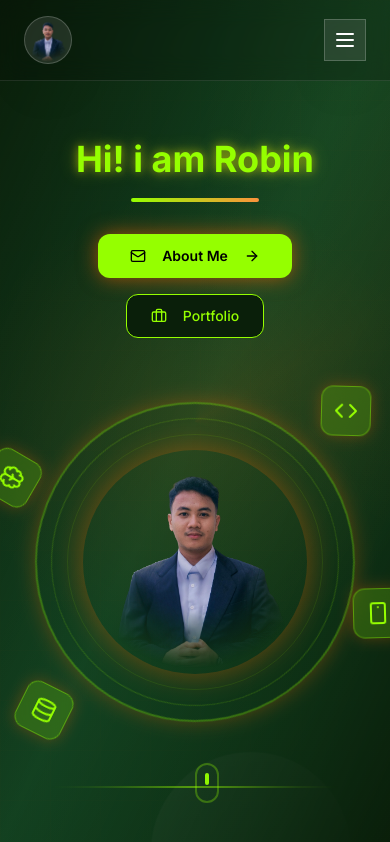
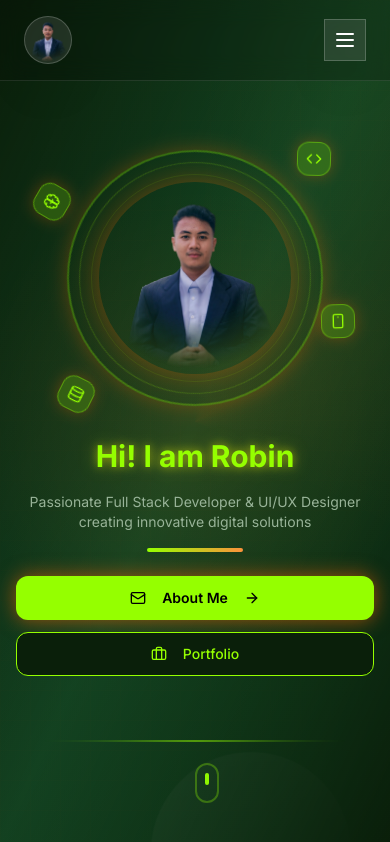
Before and after one commit to robinsyaifuddin-personal/robinsyaifuddin-id, a React (Vite) app: page / in a window 390 px wide. Shown: the top 842 px of the page. Built offline with nearby package versions, Linux system fonts and the light colour scheme.

Commit message:
Refactor: Adjust hero section for mobile

```diff
--- a/src/components/HeroSection.tsx
+++ b/src/components/HeroSection.tsx
@@ -7,7 +7,7 @@ const HeroSection = () => {
   useEffect(() => {
     setIsLoaded(true);
   }, []);
-  return <section className="relative min-h-screen flex flex-col justify-center items-center px-6 pt-20 overflow-hidden">
+  return <section className="relative min-h-screen flex flex-col justify-center items-center px-4 sm:px-6 pt-24 pb-12 overflow-hidden">
       {/* Futuristic Background Grid */}
       <div className="fixed inset-0 opacity-20">
         <div className="absolute inset-0" style={{
@@ -15,7 +15,7 @@ const HeroSection = () => {
             linear-gradient(rgba(255, 102, 0, 0.1) 1px, transparent 1px),
             linear-gradient(90deg, rgba(255, 102, 0, 0.1) 1px, transparent 1px)
           `,
-        backgroundSize: '50px 50px'
+        backgroundSize: '30px 30px'
       }} />
       </div>
 
@@ -26,81 +26,83 @@ const HeroSection = () => {
       </div>
 
       {/* Main Content Container */}
-      <div className="relative z-10 flex flex-col lg:flex-row items-center justify-center max-w-7xl mx-auto gap-16">
+      <div className="relative z-10 flex flex-col lg:flex-row items-center justify-center max-w-7xl mx-auto gap-8 lg:gap-16 w-full">
 
         {/* Left Content */}
-        <div className="flex-1 text-center lg:text-left space-y-8">
+        <div className="flex-1 text-center lg:text-left space-y-6 lg:space-y-8 order-2 lg:order-1">
           {/* Main Heading */}
-          <div className={`space-y-4 transform transition-all duration-1000 ${isLoaded ? 'opacity-100 translate-y-0' : 'opacity-0 translate-y-10'}`} style={{
+          <div className={`space-y-4 lg:space-y-6 transform transition-all duration-1000 ${isLoaded ? 'opacity-100 translate-y-0' : 'opacity-0 translate-y-10'}`} style={{
           transitionDelay: '0.2s'
         }}>
-            <h2 className="text-4xl md:text-5xl lg:text-6xl font-bold leading-tight">
-              <span className="text-primary glow-text">Hi! i am Robin</span>
-            </h2>
+            <h1 className="text-3xl sm:text-4xl md:text-5xl lg:text-6xl xl:text-7xl font-bold leading-tight">
+              <span className="text-primary glow-text">Hi! I am Robin</span>
+            </h1>
+            <p className="text-sm sm:text-base md:text-lg lg:text-xl text-muted-foreground max-w-2xl mx-auto lg:mx-0">
+              Passionate Full Stack Developer & UI/UX Designer creating innovative digital solutions
+            </p>
 
-            <div className="h-1 w-32 bg-gradient-to-r from-primary to-orange-400 rounded-full mx-auto lg:mx-0" />
+            <div className="h-1 w-24 sm:w-32 lg:w-40 bg-gradient-to-r from-primary to-orange-400 rounded-full mx-auto lg:mx-0" />
           </div>
 
           {/* CTA Buttons */}
-          <div className={`flex flex-col sm:flex-row gap-4 transform transition-all duration-1000 ${isLoaded ? 'opacity-100 translate-y-0' : 'opacity-0 translate-y-10'}`} style={{
+          <div className={`flex flex-col sm:flex-row gap-3 sm:gap-4 justify-center lg:justify-start transform transition-all duration-1000 ${isLoaded ? 'opacity-100 translate-y-0' : 'opacity-0 translate-y-10'}`} style={{
           transitionDelay: '0.6s'
         }}>
-            <Link to="/about">
-              <Button size="lg" className="bg-primary hover:bg-primary/90 text-black font-semibold px-8 py-4 rounded-xl transform hover:scale-105 transition-all duration-300 shadow-[0_0_20px_rgba(255,102,0,0.6)] group">
-                <Mail className="w-5 h-5 mr-2 group-hover:rotate-12 transition-transform" />
+            <Link to="/about" className="w-full sm:w-auto">
+              <Button size="lg" className="w-full sm:w-auto bg-primary hover:bg-primary/90 text-black font-semibold px-6 sm:px-8 py-3 sm:py-4 text-sm sm:text-base rounded-xl transform hover:scale-105 transition-all duration-300 shadow-[0_0_20px_rgba(255,102,0,0.6)] group">
+                <Mail className="w-4 h-4 sm:w-5 sm:h-5 mr-2 group-hover:rotate-12 transition-transform" />
                 About Me
-                <ArrowRight className="w-5 h-5 ml-2 group-hover:translate-x-1 transition-transform" />
+                <ArrowRight className="w-4 h-4 sm:w-5 sm:h-5 ml-2 group-hover:translate-x-1 transition-transform" />
               </Button>
             </Link>
-            <Link to="/portfolio">
-              <Button variant="outline" size="lg" className="border-primary text-primary hover:bg-primary hover:text-black px-6 py-4 rounded-xl transform hover:scale-105 transition-all duration-300 group">
-                <Briefcase className="w-5 h-5 mr-2 group-hover:rotate-12 transition-transform" />
+            <Link to="/portfolio" className="w-full sm:w-auto">
+              <Button variant="outline" size="lg" className="w-full sm:w-auto border-primary text-primary hover:bg-primary hover:text-black px-6 sm:px-8 py-3 sm:py-4 text-sm sm:text-base rounded-xl transform hover:scale-105 transition-all duration-300 group">
+                <Briefcase className="w-4 h-4 sm:w-5 sm:h-5 mr-2 group-hover:rotate-12 transition-transform" />
                 Portfolio
               </Button>
             </Link>
-
           </div>
         </div>
 
         {/* Futuristic Profile Section */}
-        <div className="flex-1 flex justify-center items-center">
+        <div className="flex-1 flex justify-center items-center order-1 lg:order-2">
           <div className={`relative transform transition-all duration-1000 ${isLoaded ? 'opacity-100 translate-y-0' : 'opacity-0 translate-y-10'}`} style={{
           transitionDelay: '0.8s'
         }}>
-            <div className="relative w-80 h-80 mx-auto">
+            <div className="relative w-64 h-64 sm:w-72 sm:h-72 md:w-80 md:h-80 lg:w-96 lg:h-96 mx-auto">
               {/* Animated Rings */}
               <div className="absolute inset-0 border-2 border-primary/30 rounded-full animate-spin shadow-[0_0_20px_rgba(255,102,0,0.3)]" style={{
               animationDuration: '20s'
             }} />
-              <div className="absolute inset-4 border border-primary/20 rounded-full animate-spin" style={{
+              <div className="absolute inset-3 sm:inset-4 border border-primary/20 rounded-full animate-spin" style={{
               animationDuration: '15s',
               animationDirection: 'reverse'
             }} />
-              <div className="absolute inset-8 border border-primary/10 rounded-full animate-pulse" />
+              <div className="absolute inset-6 sm:inset-8 border border-primary/10 rounded-full animate-pulse" />
 
               {/* Profile Image with Glow */}
-              <div className="absolute inset-12 rounded-full overflow-hidden shadow-[0_0_30px_rgba(255,102,0,0.4)]">
+              <div className="absolute inset-8 sm:inset-10 lg:inset-12 rounded-full overflow-hidden shadow-[0_0_30px_rgba(255,102,0,0.4)]">
                 <img src="/lovable-uploads/d0cfe490-7b8f-4828-9c87-686191456de5.png" alt="Robin Syaifuddin" className="w-full h-full object-cover transition-transform duration-500 hover:scale-110" />
               </div>
 
-              {/* Floating Tech Icons */}
-              <div className="absolute -top-4 -right-4 bg-primary/20 backdrop-blur-md border border-primary/40 rounded-xl p-3 animate-float shadow-[0_0_15px_rgba(255,102,0,0.3)]">
-                <Code className="w-6 h-6 text-primary" />
+              {/* Floating Tech Icons - Mobile Optimized */}
+              <div className="absolute -top-2 -right-2 sm:-top-4 sm:-right-4 bg-primary/20 backdrop-blur-md border border-primary/40 rounded-xl p-2 sm:p-3 animate-float shadow-[0_0_15px_rgba(255,102,0,0.3)]">
+                <Code className="w-4 h-4 sm:w-6 sm:h-6 text-primary" />
               </div>
-              <div className="absolute -bottom-4 -left-4 bg-primary/20 backdrop-blur-md border border-primary/40 rounded-xl p-3 animate-float shadow-[0_0_15px_rgba(255,102,0,0.3)]" style={{
+              <div className="absolute -bottom-2 -left-2 sm:-bottom-4 sm:-left-4 bg-primary/20 backdrop-blur-md border border-primary/40 rounded-xl p-2 sm:p-3 animate-float shadow-[0_0_15px_rgba(255,102,0,0.3)]" style={{
               animationDelay: '1s'
             }}>
-                <Database className="w-6 h-6 text-primary" />
+                <Database className="w-4 h-4 sm:w-6 sm:h-6 text-primary" />
               </div>
-              <div className="absolute top-16 -left-12 bg-primary/20 backdrop-blur-md border border-primary/40 rounded-xl p-3 animate-float shadow-[0_0_15px_rgba(255,102,0,0.3)]" style={{
+              <div className="absolute top-12 -left-8 sm:top-16 sm:-left-12 bg-primary/20 backdrop-blur-md border border-primary/40 rounded-xl p-2 sm:p-3 animate-float shadow-[0_0_15px_rgba(255,102,0,0.3)]" style={{
               animationDelay: '2s'
             }}>
-                <Brain className="w-6 h-6 text-primary" />
+                <Brain className="w-4 h-4 sm:w-6 sm:h-6 text-primary" />
               </div>
-              <div className="absolute bottom-16 -right-12 bg-primary/20 backdrop-blur-md border border-primary/40 rounded-xl p-3 animate-float shadow-[0_0_15px_rgba(255,102,0,0.3)]" style={{
+              <div className="absolute bottom-12 -right-8 sm:bottom-16 sm:-right-12 bg-primary/20 backdrop-blur-md border border-primary/40 rounded-xl p-2 sm:p-3 animate-float shadow-[0_0_15px_rgba(255,102,0,0.3)]" style={{
               animationDelay: '3s'
             }}>
-                <Smartphone className="w-6 h-6 text-primary" />
+                <Smartphone className="w-4 h-4 sm:w-6 sm:h-6 text-primary" />
               </div>
             </div>
           </div>
```
